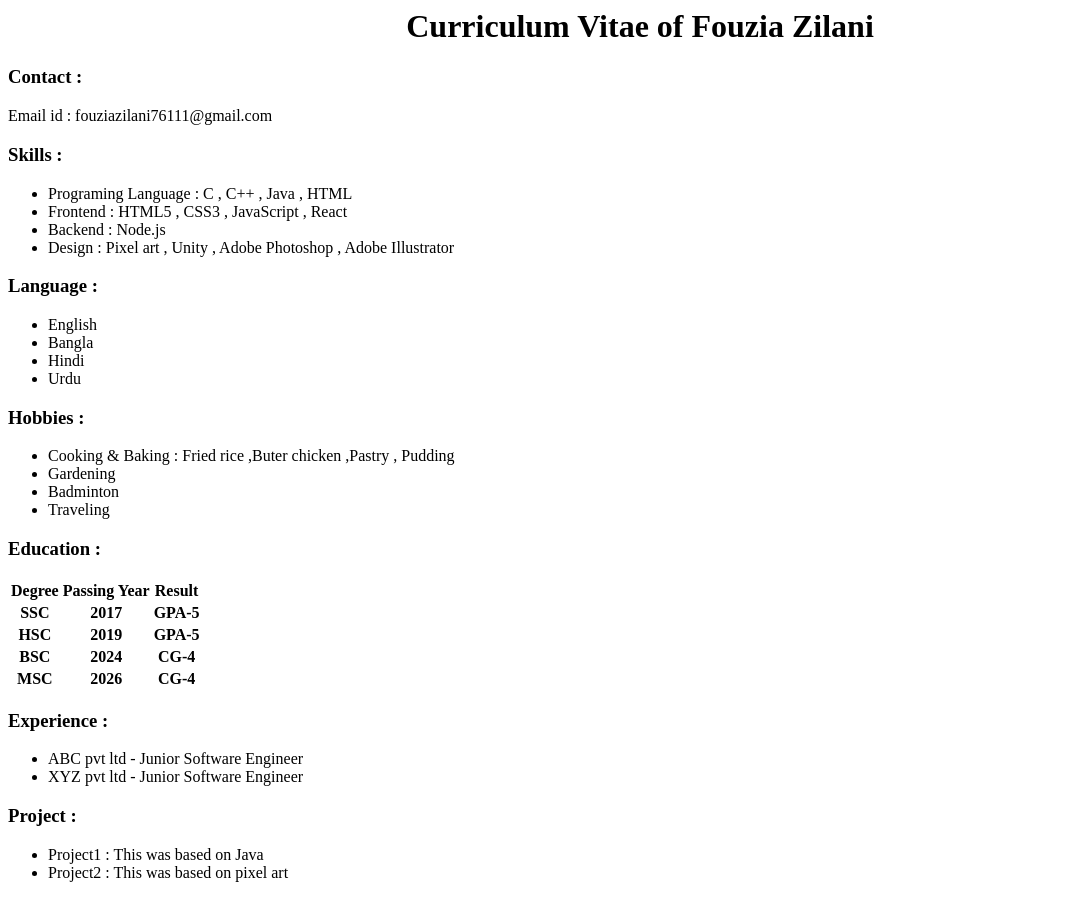
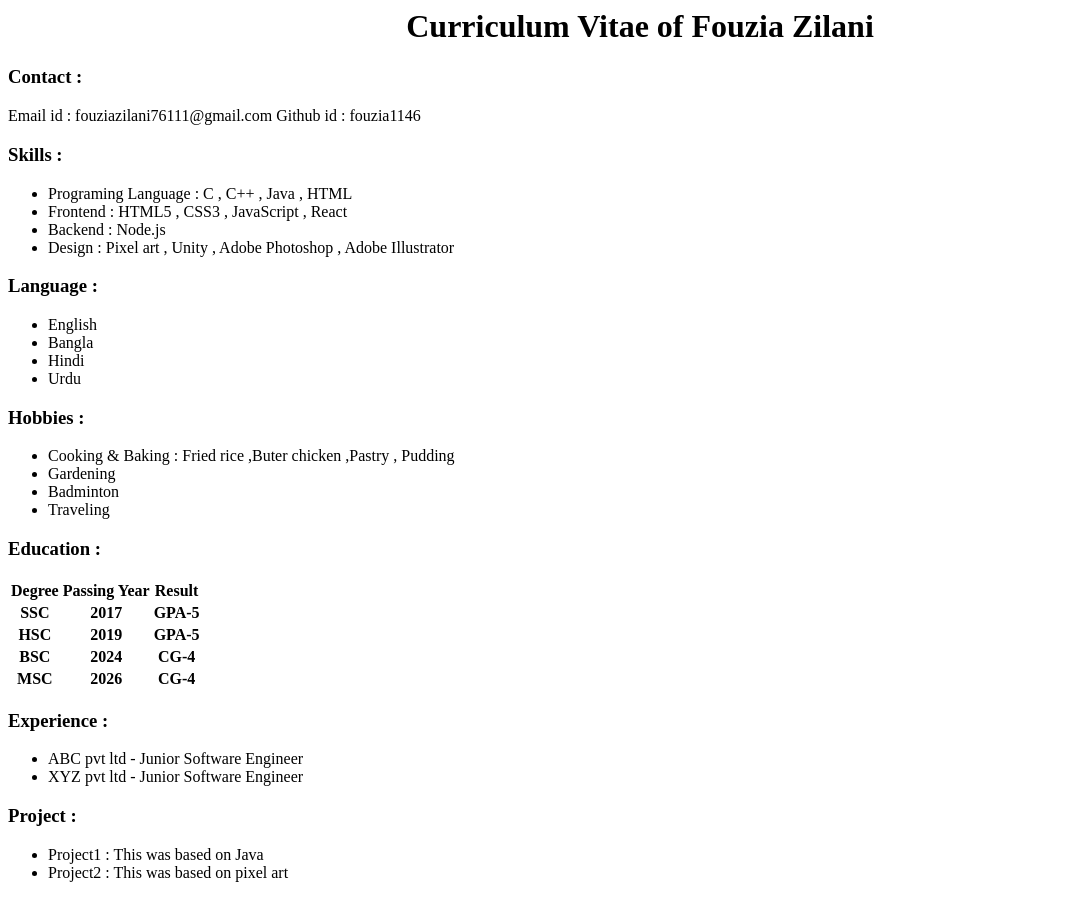
Before and after one commit to fouzia1146/fouzia1146.github.io, a plain HTML site: page index.html in a window 1280 px wide. Shown: the full height of the page, 0-1067 px from the left. Drawn offline with Linux system fonts and the light colour scheme.

Commit message:
Update index.html

```diff
--- a/index.html
+++ b/index.html
@@ -10,6 +10,8 @@
         <img src = "https://github.com/sbfrusho/sbfrusho.github.io/blob/master/received_824191982024059.jpeg?raw=true" alt = "fouzia zilani" height = "150" widht = "150" align = "right">
         <h3>Contact : </h3>
         Email id : fouziazilani76111@gmail.com
+        </b>
+        Github id : fouzia1146
     </b>
     <h3>Skills : </h3>
     <ul>
```
